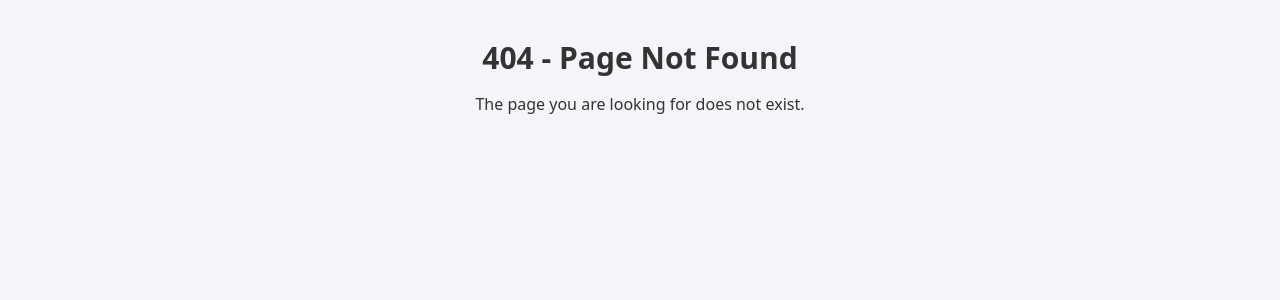
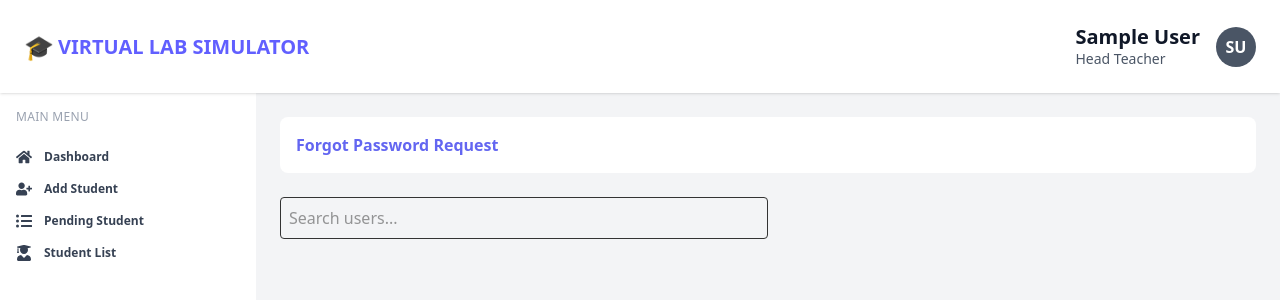
Before and after one commit to Coding-Elysium/virtual-lab-frontend-deployed, a React (Vite) app: page /dashboard/forgotPassword in a window 1280 px wide. Before the commit this address had no page. Shown: the top 300 px of the page. Built offline with nearby package versions, Linux system fonts and the light colour scheme; sample sign-in values are in the browser's storage.

Commit message:
UPDATE CHANGE PASS

```diff
--- /dev/null
+++ b/src/components/CardStatus/CardChangePassword.jsx
@@ -0,0 +1,36 @@
+import React, { useState, useRef, useEffect } from "react";
+import { BiDotsVerticalRounded } from "react-icons/bi";
+
+const CardChangePassword = ({ data, onEdit, onDelete }) => {
+  if (!data) return null;
+
+  const firstInitial = data.firstName?.[0] || "";
+  const lastInitial = data.lastName?.[0] || "";
+
+  return (
+    <div className="bg-white shadow-md flex flex-col gap-4 p-6">
+      <div className="flex flex-col items-center">
+        <div className="rounded-full w-20 h-20 bg-gray-600 flex items-center justify-center text-white text-3xl font-medium">
+          {firstInitial}
+          {lastInitial}
+        </div>
+        <h2 className="text-xl font-semibold">
+          {data.firstName} {data.lastName}
+        </h2>
+        <p className="text-sm text-gray-600">{data.position || "N/A"}</p>
+        <p className="text-sm text-gray-600">{data.role || "N/A"}</p>
+      </div>
+
+      <div className="flex flex-col gap-4">
+        <button className="w-full background-primary-color text-white py-2 rounded-sm">
+            Change Password
+        </button>
+        <button className="w-full border border-red-400 text-red-400 py-2 rounded-sm">
+            Deny
+        </button>
+      </div>
+    </div>
+  );
+};
+
+export default CardChangePassword;
--- a/src/components/LeftNavigation/LeftNavigation.jsx
+++ b/src/components/LeftNavigation/LeftNavigation.jsx
@@ -102,11 +102,11 @@ const LeftNavigation = () => {
             icon={<FaUserGraduate />}
             title="Student List"
           />
-          <MenuItem
+          {/* <MenuItem
             to="/dashboard/studentRetake"
             icon={<FaChalkboardTeacher />}
             title="Retake Student"
-          />
+          /> */}
           <MenuItem
             to="/dashboard/addAdmin"
             icon={<FaUserCog />}
@@ -117,6 +117,11 @@ const LeftNavigation = () => {
             icon={<FaUserShield />}
             title="Admin List"
           />
+          <MenuItem
+            to="/dashboard/forgotPassword"
+            icon={<FaUserShield />}
+            title="Forgot Password Request"
+          />
         </>
       )}
     </aside>
--- /dev/null
+++ b/src/components/Table/ChangePassTable.jsx
@@ -0,0 +1,44 @@
+import { useState } from "react";
+import crudAdminStore from "../../store/crudAdmin";
+import crudStudentStore from "../../store/crudStudent";
+import CardChangePassword from "../CardStatus/CardChangePassword";
+
+const ChangePasswordTabe = () => {
+  const [search, setSearch] = useState("");
+
+  const { admin } = crudAdminStore();
+  const { student } = crudStudentStore();
+
+  const users = [...admin, ...student];
+
+  const filteredUsers = users.filter((user) =>
+    `${user.firstName} ${user.lastName} ${user.employeeNumber || ""} ${user.subject || ""}`
+      .toLowerCase()
+      .includes(search.toLowerCase())
+  );
+
+  return (
+    <section className="flex flex-col gap-6">
+      <input
+        type="text"
+        placeholder="Search users..."
+        value={search}
+        onChange={(e) => setSearch(e.target.value)}
+        className="p-2 border rounded w-full sm:w-1/2"
+      />
+
+      <div className="grid w-full gap-6 grid-cols-1 sm:grid-cols-3 lg:grid-cols-4 items-stretch">
+        {filteredUsers.map((user, index) => (
+          <CardChangePassword
+            key={user._id || index}
+            data={user}
+            onEdit={() => console.log("Edit user:", user)}
+            onDelete={() => console.log("Delete user:", user)}
+          />
+        ))}
+      </div>
+    </section>
+  );
+};
+
+export default ChangePasswordTabe;
--- /dev/null
+++ b/src/pages/ForgotPassword.jsx
@@ -0,0 +1,16 @@
+import React from 'react'
+import DashboardHeader from '../components/Header/DashboardHeader'
+import ChangePassTable from '../components/Table/ChangePassTable'
+
+const ForgotPassword = () => {
+  return (
+    <section className="flex flex-col gap-6">
+      <section>
+        <DashboardHeader title="Forgot Password Request" />
+      </section>
+      <ChangePassTable/>
+    </section>
+  )
+}
+
+export default ForgotPassword
--- a/src/routes/routes.jsx
+++ b/src/routes/routes.jsx
@@ -13,6 +13,7 @@ import ProtectedRoute from "../components/ProtectedRoute/ProtectedRoute";
 import Profile from "../pages/Profile";
 import StudentRetake from "../pages/StudentRetake";
 import StudentPerformance from "../pages/StudentPerformance";
+import ForgotPassword from "../pages/ForgotPassword";
 
 const router = createBrowserRouter([
   {
@@ -61,6 +62,10 @@ const router = createBrowserRouter([
         path: "profile",
         element: <Profile />,
       },
+      {
+        path: "forgotPassword",
+        element: <ForgotPassword />,
+      },
     ],
   },
   {
```
